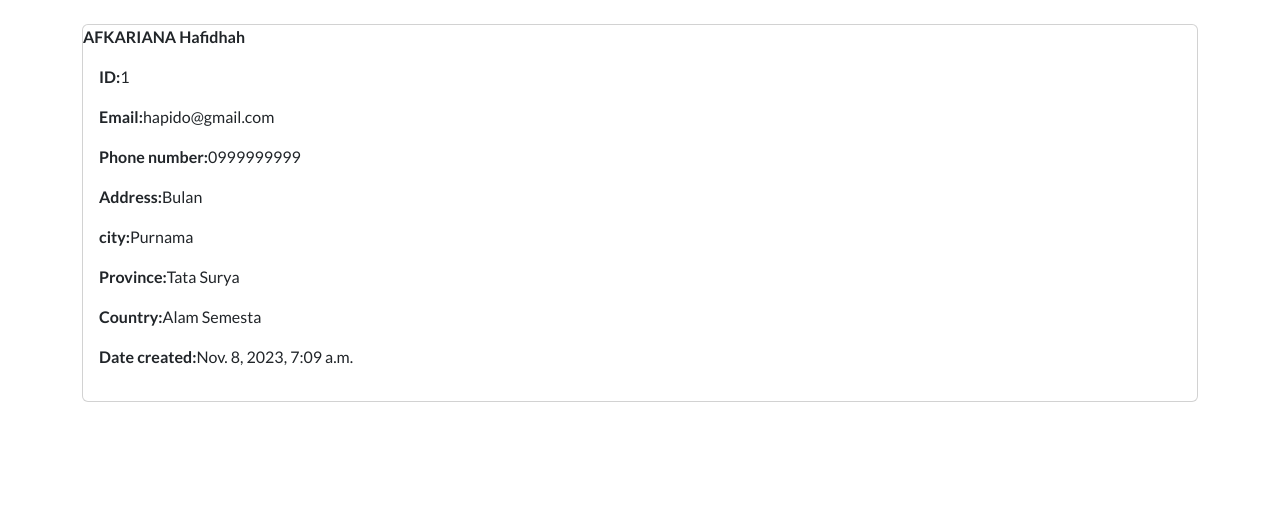
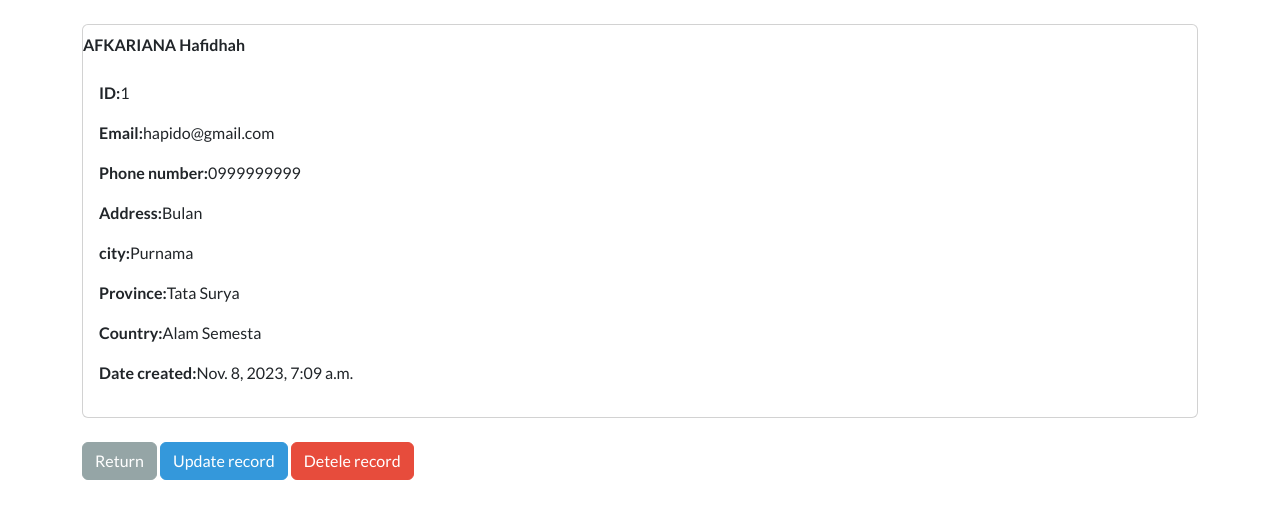
Before and after one commit to ridwaanhall/CRUD-mastery-with-Django, a Django app: page /record/1 in a window 1280 px wide. Shown: the part 72-591 px from the top of the page. Run offline with Django 4.2, Linux system fonts and the light colour scheme; data comes from the database, SQL or seed files in the repository; both versions use the stored data as it was after the commit; some libraries are stand-ins or nearby versions.

Commit message:
update single data - CRUD

```diff
--- a/crm/webapp/templates/webapp/view-record.html
+++ b/crm/webapp/templates/webapp/view-record.html
@@ -2,11 +2,12 @@
 
 {% block content %}
 
-    <div class="card">
-        <strong>
+    <div class="card mb-4">
+        <strong class="mt-2 mb-2">
             {{ record.last_name|upper }}
             {{ record.first_name }}
         </strong>
+
         <div class="card-body">
             <p><strong>ID:</strong>{{ record.id }}</p>
             <p><strong>Email:</strong>{{ record.email }}</p>
@@ -19,4 +20,7 @@
         </div>
 
     </div>
+    <a href="{% url 'dashboard' %}" class="btn btn-secondary">Return</a>
+    <a href="{% url 'update-record' record.id %}" class="btn btn-info">Update record</a>
+    <a href="{% url '' %}" class="btn btn-danger">Detele record</a>
 {% endblock %}
```
Also changed, not shown: crm/db.sqlite3.
